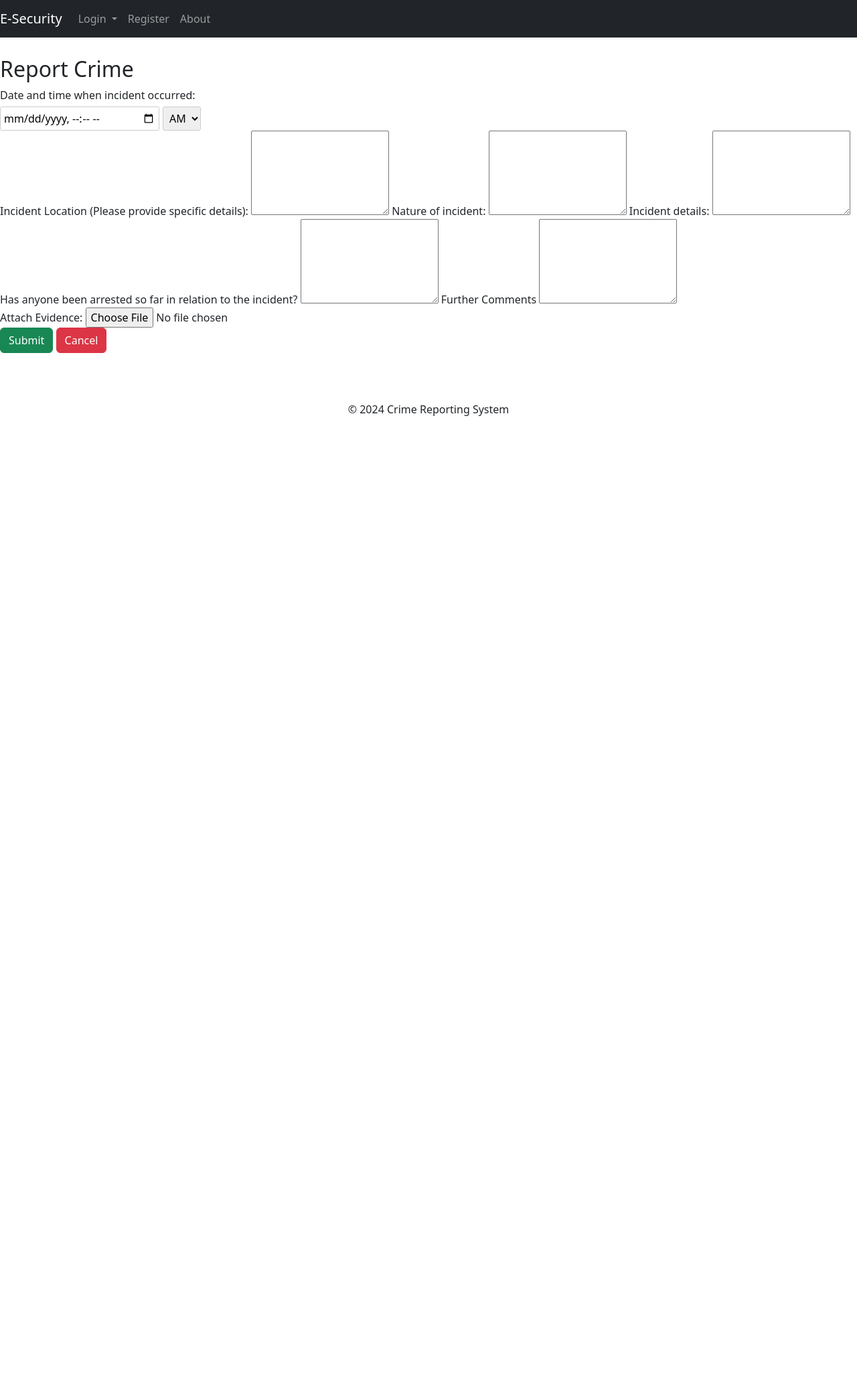
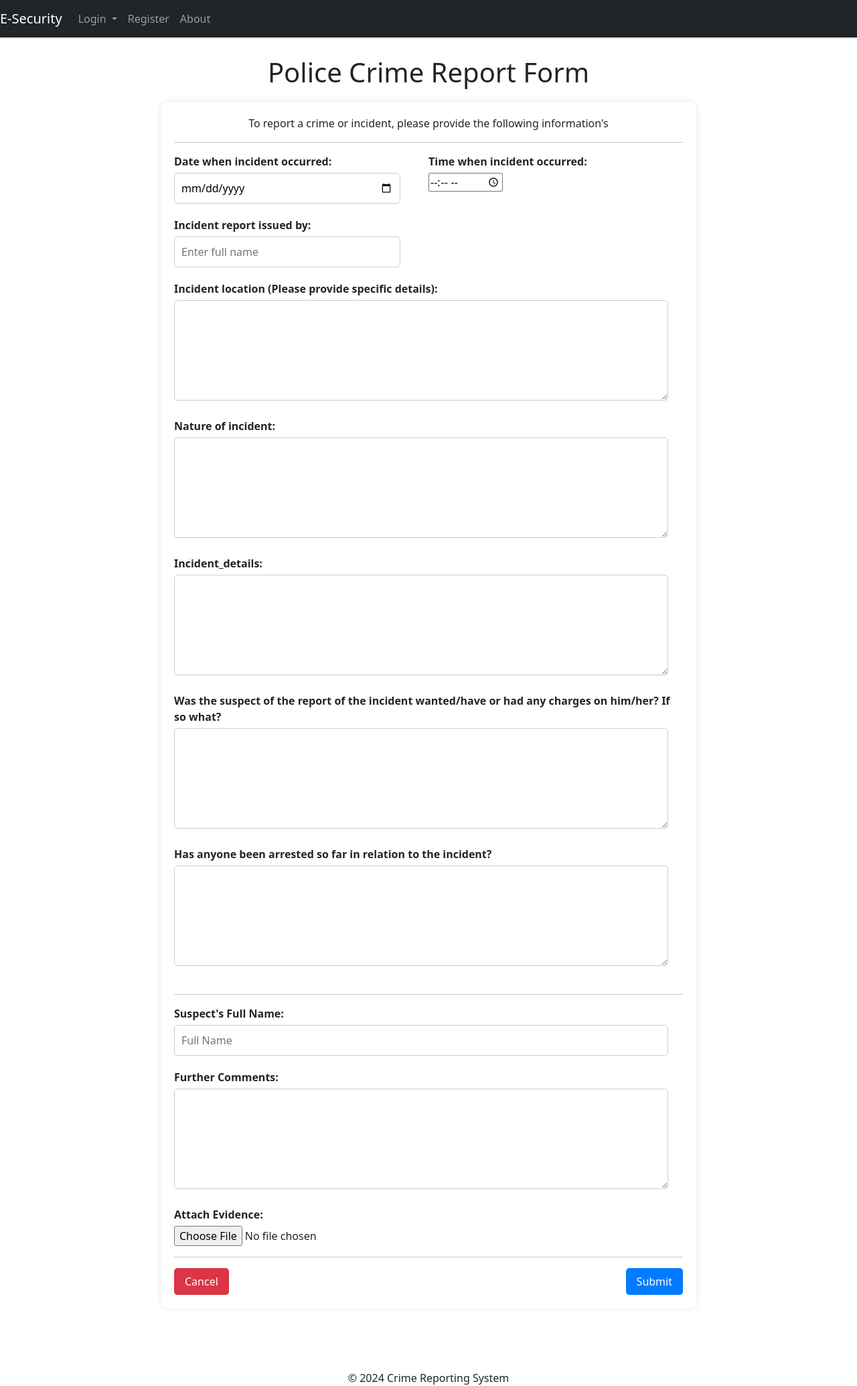
Before and after one commit to MuliJob/Crime_Report_System, a Flask app: page /crime_report in a window 1280 px wide. Shown: the whole page at 67% size. Before the commit the page ends 621 px from the top, so only its background shows below. Run offline with Flask 3, Linux system fonts and the light colour scheme.

Commit message:
modified the crime report form

```diff
--- a/app/templates/report_crime.html
+++ b/app/templates/report_crime.html
@@ -3,46 +3,172 @@
   CRIME REPORT
 {% endblock %}
 {% block content %}
-  <h2>Report Crime</h2>
-  <form id="crimeForm">
-    <div class="datetime-fields">
-      <div class="datetime-field">
-        <label for="datetime">Date and time when incident occurred:</label>
-        <div class="input-container">
-          <input type="datetime-local" id="datetime" name="datetime">
-          <select id="ampm" name="ampm">
-            <option value="AM">AM</option>
-            <option value="PM">PM</option>
-          </select>
+<head>
+    <meta charset="UTF-8">
+    <meta name="viewport" content="width=device-width, initial-scale=1.0">
+    <title>New Assignment</title>
+    <link rel="stylesheet" href="./include/footer.css">
+
+    <style>
+        /* body {
+            font-family: Arial, sans-serif;
+            background-color: #f8f9fa;
+            margin: 0;
+            padding-bottom: 60px; /* Adjust for footer height
+        }*/
+
+        form {
+            max-width: 800px;
+            margin: 20px auto; /* Adjust margin */
+            padding: 20px;
+            background-color: #fff;
+            border-radius: 10px;
+            box-shadow: 0 0 10px rgba(0, 0, 0, 0.1);
+            overflow: hidden; /* Prevent button overlap */
+        }
+
+        .form-column {
+            float: left;
+            width: 50%;
+            padding-right: 20px;
+            box-sizing: border-box;
+        }
+
+        .form-row:after {
+            content: "";
+            display: table;
+            clear: both;
+        }
+
+        label {
+            display: block;
+            margin-bottom: 5px;
+            font-weight: bold;
+        }
+
+        input[type="text"],
+        input[type="number"],
+        textarea,
+        input[type="date"],
+        button {
+            width: calc(100% - 22px);
+            padding: 10px;
+            margin-bottom: 20px;
+            border: 1px solid #ccc;
+            border-radius: 5px;
+            box-sizing: border-box;
+            font-size: 16px;
+        }
+        textarea {
+            height: 150px;
+        }
+
+        button {
+            background-color: #007bff;
+            color: #fff;
+            border: none;
+            cursor: pointer;
+            padding: 8px 16px;
+            font-size: 16px;
+            width: auto;
+            display: block;
+            margin: 0 auto;
+            float: right; /* Align to right */
+        }
+
+        button.cancel {
+            background-color: #dc3545;
+            float: left; /* Align to left */
+            margin-right: 10px; /* Add margin between buttons */
+        }
+
+        button.cancel:hover {
+            background-color: #e20a20;
+        }
+
+        button.submit:hover {
+            background-color: #056ad5;
+        }
+
+        @media (max-width: 768px) {
+            .form-column {
+                width: 50%; /* Switch to two columns on smaller screens */
+                padding: 20px; /* Add padding for better spacing */
+            }
+
+            .form-row {
+                display: flex; /* Make rows display flexibly */
+                flex-wrap: wrap; /* Allow rows to wrap */
+            }
+        }
+        h1 {
+          text-align: center;
+        }
+    </style>
+</head>
+<body>
+<h1>Police Crime Report Form</h1>
+<form method="POST">
+  <p style="text-align: center;">To report a crime or incident, please provide the following information's</p>
+  <hr>
+    <div class="form-row">
+        <div class="form-column">
+            <label for="place_of_theft">Date when incident occurred:</label>
+            <input type="date" id="date_of_incident" name="date_of_incident" required>
+
+            <label for="issued_by">Incident report issued by:</label>
+            <input type="text" id="issued_by" name="issued_by" placeholder="Enter full name" required>
         </div>
-      </div>
+
+        <div class="form-column">
+            <label for="time_of_incident">Time when incident occurred:</label>
+            <input type="time" id="time_of_incident" name="time_of_incident"required>
+
+        </div>
     </div>
 
-    <label for="incident_location">Incident Location (Please provide specific details):</label>
-    <textarea type="text" id="incident_location" name="crime_location" rows="5" required></textarea>
-
-    <label for="incident_nature">Nature of incident:</label>
-    <textarea type="text" id="incident_nature" name="incident_nature" rows="5" required></textarea>
-
-    <label for="incident_details">Incident details:</label>
-    <textarea type="text" id="incident_details" name="incident_details" rows="5" required></textarea>
-
-    <label for="incident_arrest">Has anyone been arrested so far in relation to the incident?</label>
-    <textarea type="text" id="incident_arrest" name="incident_arrest" rows="5" required></textarea>
-
-    <label for="comments">Further Comments</label>
-    <textarea type="text" id="comments" name="comments" rows="5" required></textarea>
-
-    <div class="file-upload">
-      <label for="files">Attach Evidence:</label>
-      <input type="file" id="files" name="files">
+    <div class="form-row">
+        <label for="incident_location">Incident location (Please provide specific details):</label>
+        <textarea id="incident_location" name="incident_location" style="width: calc(100% - 22px);" required></textarea>
     </div>
 
-    <div class="form-group">
-      <button type="submit" class="btn btn-success">
-        Submit
-      </button>
-      <button type="submit" class="btn btn-danger">Cancel</button>
+    <div class="form-row">
+        <label for="incident_nature">Nature of incident:</label>
+        <textarea id="incident_nature" name="incident_nature" style="width: calc(100% - 22px);" required></textarea>
     </div>
-  </form>
+
+    <div class="form-row">
+      <label for="incident_details">Incident_details:</label>
+      <textarea id="incident_details" name="incident_details" style="width: calc(100% - 22px);" required></textarea>
+    </div>
+
+    <div class="form-row">
+      <label for="suspect_details">Was the suspect of the report of the incident wanted/have or had any charges on him/her? If so what?</label>
+      <textarea id="suspect_details" name="suspect_details" style="width: calc(100% - 22px);" required></textarea>
+    </div>
+
+    <div class="form-row">
+      <label for="arrested_for_incident">Has anyone been arrested so far in relation to the incident?</label>
+      <textarea id="arrested_for_incident" name="arrested_for_incident" style="width: calc(100% - 22px);" required></textarea>
+    </div>
+    <hr>
+    <label for="suspect_name">Suspect's Full Name:</label>
+    <input type="text" id="suspect_name" name="suspect_name" placeholder="Full Name">
+
+    <div class="form-row">
+      <label for="comments">Further Comments:</label>
+      <textarea id="comments" name="comments" style="width: calc(100% - 22px);" required></textarea>
+    </div>
+
+    <div>
+      <label for="file_upload">Attach Evidence:</label>
+      <input type="file" id="file_upload" name="file-upload">
+    </div>
+    <hr>
+    <div class="form-row">
+        <button type="submit" name="report_crime" class="submit">Submit</button>
+        <a href="{{ url_for('user_dashboard') }}"><button type="button" class="cancel">Cancel</button></a>
+    </div>
+</form>
+</body>
 {% endblock %}
```
